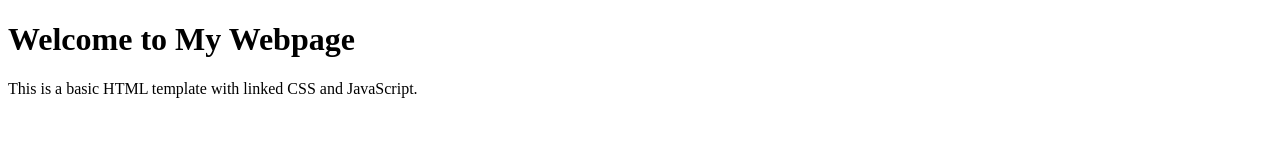
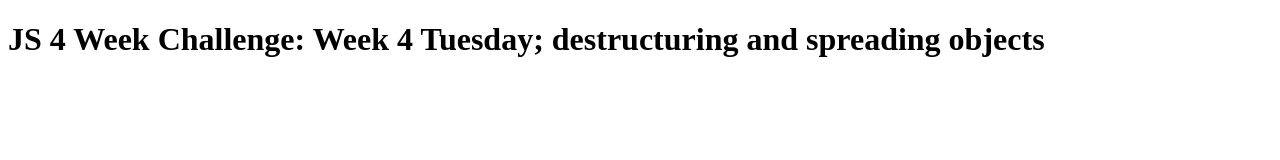
Before and after one commit to NMasters52/JS_4WC-objectDestructureSpread, a plain HTML site: page index.html in a window 1280 px wide. Drawn offline with Linux system fonts and the light colour scheme.

Commit message:
HTML set up

```diff
--- a/index.html
+++ b/index.html
@@ -7,8 +7,8 @@
     <link rel="stylesheet" href="styles.css">
 </head>
 <body>
-    <h1>Welcome to My Webpage</h1>
-    <p>This is a basic HTML template with linked CSS and JavaScript.</p>
+    <h1>JS 4 Week Challenge: Week 4 Tuesday; destructuring and spreading objects</h1>
+
 
     <script src="script.js"></script>
 </body>
```
